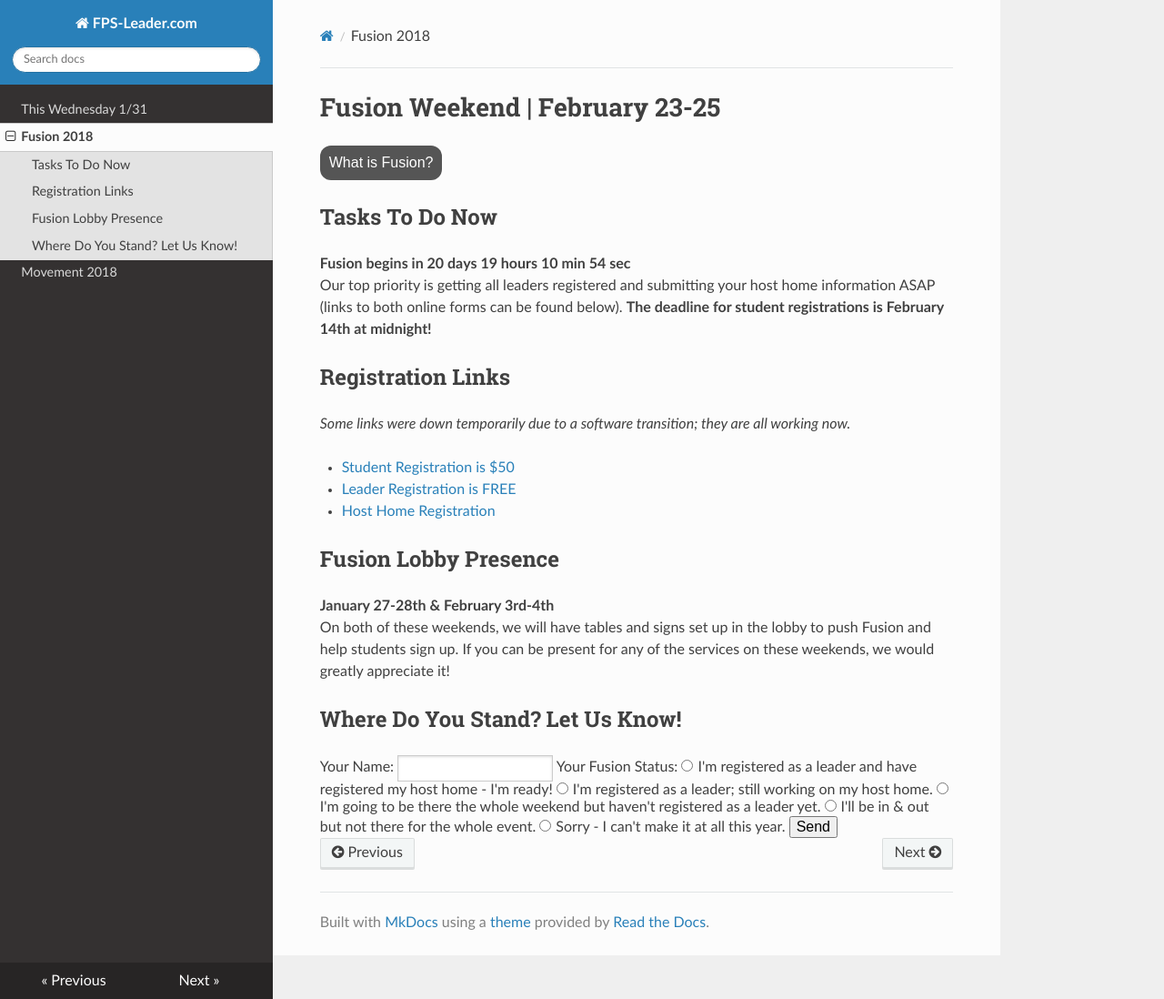
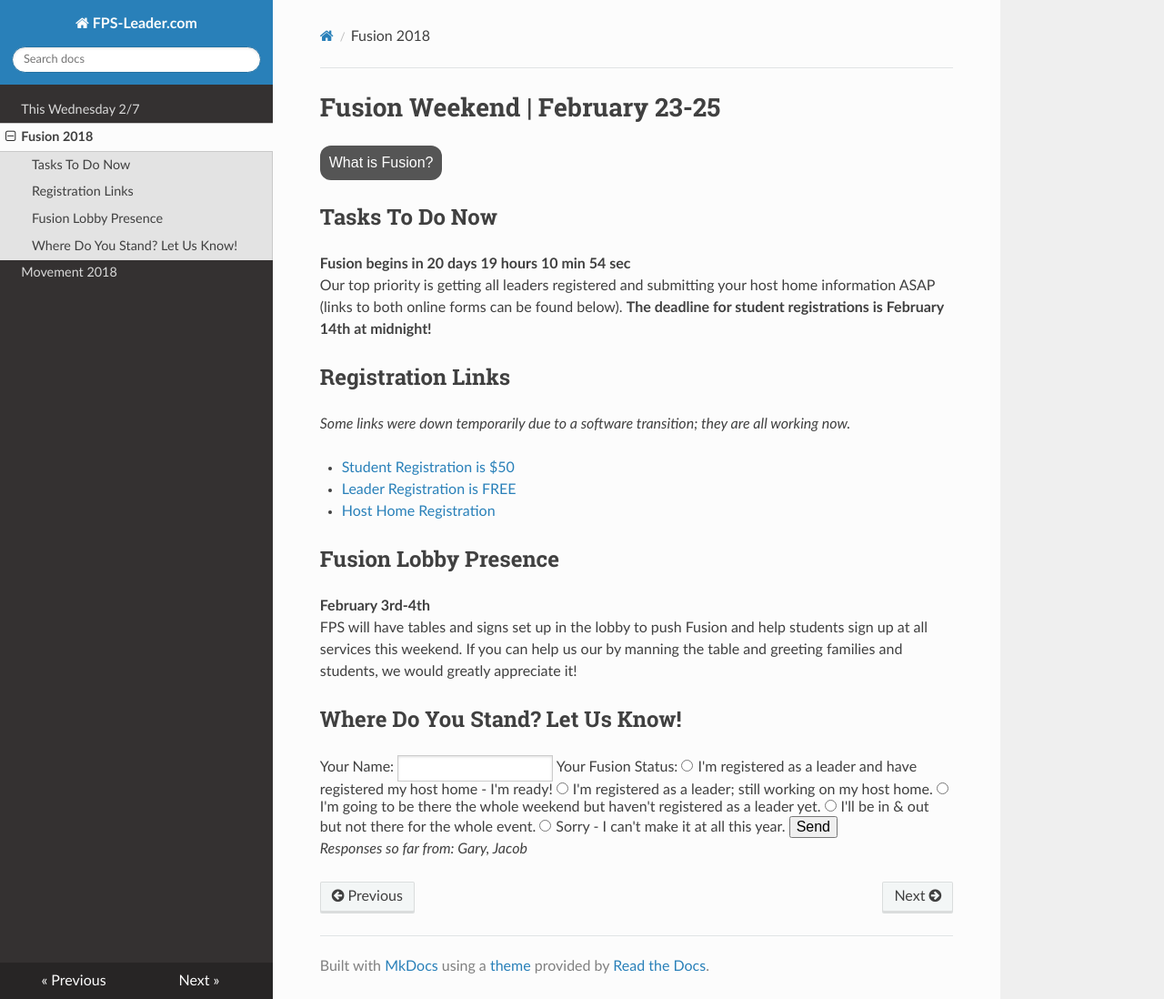
Before and after one commit to GJasonAnderson/fps-leader, an MkDocs documentation site: the page built from docs/fusion.md, in a window 1280 px wide and 1098 px high. Shown: the whole window at 91% size. Built offline with MkDocs 1.6.1, drawn with Linux system fonts in a browser that asks for light colours; nearby versions of some CDN libraries; old or Windows-style settings are respelled for this version of MkDocs.

Commit message:
Weekly update for fps on 2/7/2018

```diff
--- a/docs/fusion.md
+++ b/docs/fusion.md
@@ -16,8 +16,8 @@ Our top priority is getting all leaders registered and submitting your host home
 - [ Host Home Registration ]( https://fpstudents.wufoo.com/forms/pel-fusion-host-homes-2018/ )
 
 ## Fusion Lobby Presence
-**January 27-28th & February 3rd-4th**
-On both of these weekends, we will have tables and signs set up in the lobby to push Fusion and help students sign up. If you can be present for any of the services on these weekends, we would greatly appreciate it!
+**February 3rd-4th**
+FPS will have tables and signs set up in the lobby to push Fusion and help students sign up at all services this weekend. If you can help us our by manning the table and greeting families and students, we would greatly appreciate it!
 
 ## Where Do You Stand? Let Us Know!
 <form name="fusion-status" netlify>
@@ -30,6 +30,7 @@ On both of these weekends, we will have tables and signs set up in the lobby to
 		<input type="radio" name="response" value="no">Sorry - I can't make it at all this year.
 	<button type="submit">Send</button>
 </form>
+*Responses so far from: Gary, Jacob*
 
 <script>
 // Set the date we're counting down to
--- a/mkdocs.yml
+++ b/mkdocs.yml
@@ -1,7 +1,7 @@
 site_name: FPS-Leader.com
 site_url: https://fps-leader.com
 pages:
-    - This Wednesday 1/31: index.md
+    - This Wednesday 2/7: index.md
     - Fusion 2018: fusion.md
     - Movement 2018: movement.md
 theme: readthedocs
```
Also changed, not shown: docs/index.md (+1 -4 lines).
